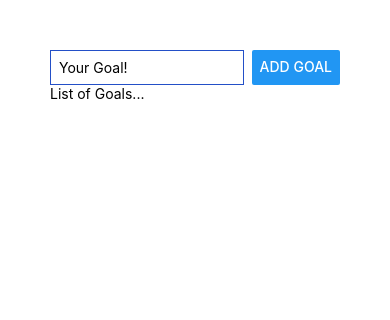
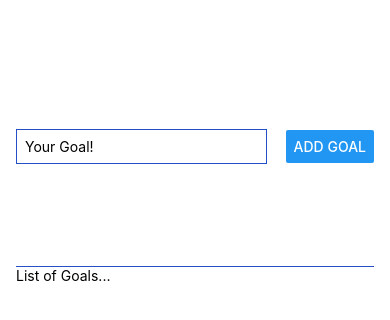
Before and after one commit to vickyruud/RNCourse, a React Native app: screen / in a window 390 px wide. Shown: the top 320 px of the page. Built offline with nearby package versions, Linux system fonts and the light colour scheme.

Commit message:
improve layout

```diff
--- a/App.js
+++ b/App.js
@@ -7,7 +7,7 @@ export default function App() {
         <TextInput style={styles.textInput} placeholder="Your Goal!" />
         <Button title="Add Goal" />
       </View>
-      <View>
+      <View style={styles.goalsContaier}>
         <Text>List of Goals...</Text>
       </View>
     </View>
@@ -16,17 +16,27 @@ export default function App() {
 
 const styles = StyleSheet.create({
   appContainer: {
-    padding: 50,
+    flex: 1,
+    paddingTop: 50,
+    paddingHorizontal: 16,
   },
   inputContainer: {
+    flex: 1,
     flexDirection: "row",
     justifyContent: "space-between",
+    alignItems: "center",
+    paddingBottom: 24,
+    borderBottomWidth: 1,
+    borderBottomColor: "#234FC7",
   },
   textInput: {
     borderWidth: 1,
     borderColor: "#234FC7",
-    width: "80%",
+    width: "70%",
     marginRight: 8,
     padding: 8,
   },
+  goalsContaier: {
+    flex: 3,
+  },
 });
```
